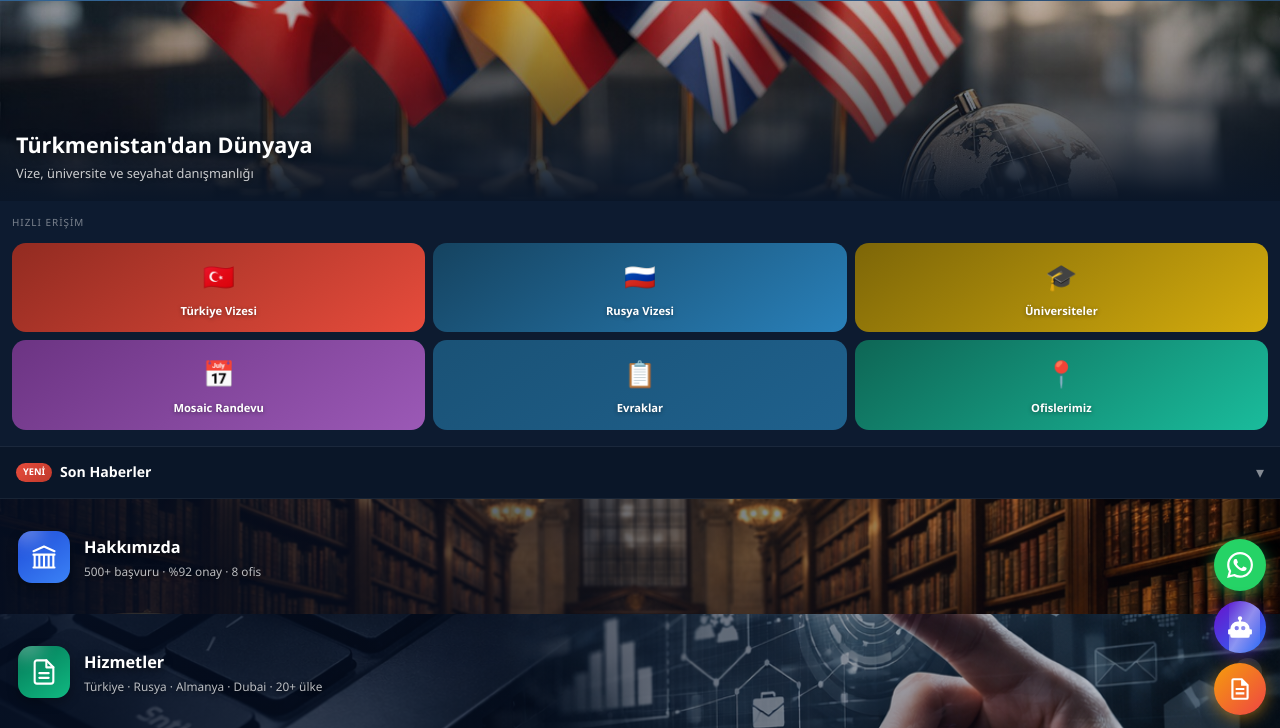
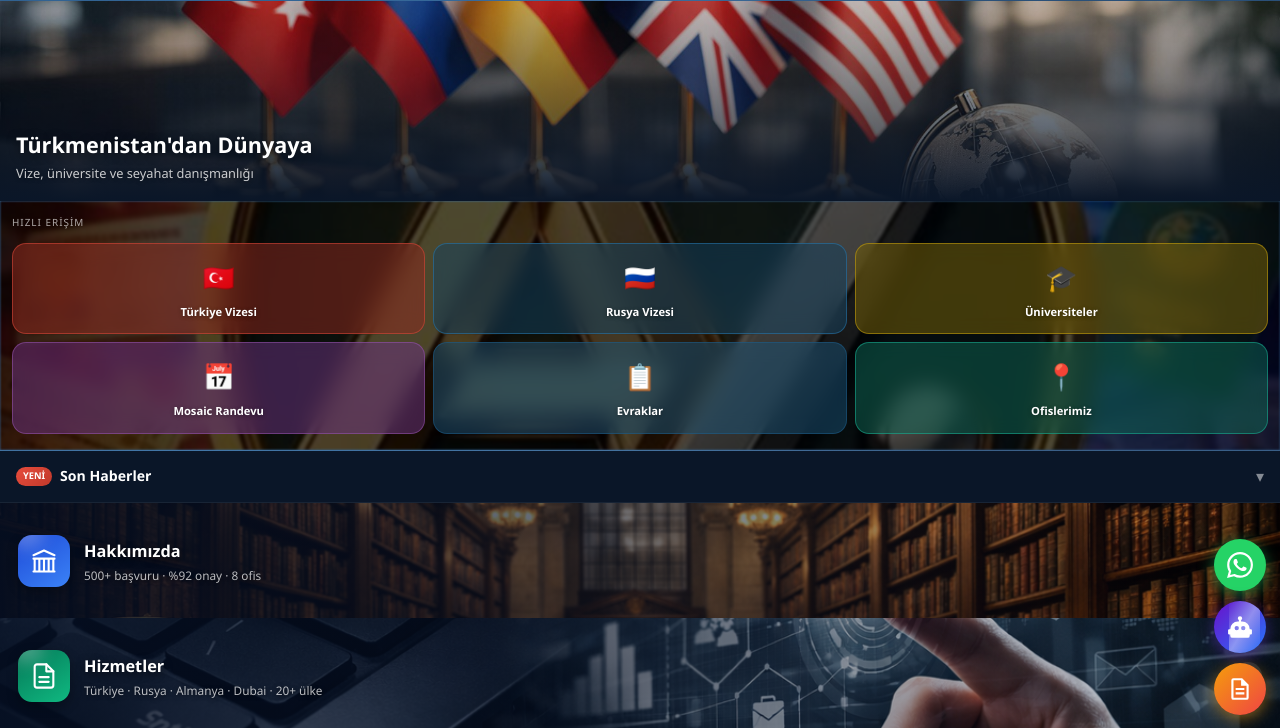
Before and after one commit to shakirovserdar/trustconsulting, a Flask app: page / in a window 1280 px wide. Shown: the part 61-789 px from the top of the page. Run offline with Flask 3, Linux system fonts and the light colour scheme; data that the repository does not hold is empty; some libraries are stand-ins or nearby versions.

Commit message:
hizli erisim AZ logo + cam efekti, mosaic linki duzeltildi, uni kartlari fixlendi

```diff
--- a/templates/index.html
+++ b/templates/index.html
@@ -534,42 +534,45 @@ body.sayfa-index .tc-hero {
 
 
     <!-- HIZLI ERİŞİM KARTLARI -->
-    <div class="tc-hizli-erisim" style="background:#0d1b30;padding:14px 12px 16px;border-bottom:1px solid rgba(255,255,255,0.06);">
-        <div style="color:rgba(255,255,255,0.45);font-size:0.62rem;text-transform:uppercase;letter-spacing:1px;margin-bottom:12px;">
+    <div class="tc-hizli-erisim" style="position:relative;padding:14px 12px 16px;border-bottom:1px solid rgba(255,255,255,0.06);overflow:hidden;">
+        <div style="position:absolute;inset:0;background-image:url('/static/az_logo.jpg');background-size:cover;background-position:center;filter:brightness(0.3) blur(1px);z-index:0;"></div>
+        <div style="position:relative;z-index:1;">
+        <div style="color:rgba(255,255,255,0.65);font-size:0.62rem;text-transform:uppercase;letter-spacing:1px;margin-bottom:12px;">
             {% if dil_kodu == 'tr' %}Hızlı Erişim{% elif dil_kodu == 'ru' %}Быстрый доступ{% else %}Çalt girişler{% endif %}
         </div>
         <div style="display:grid;grid-template-columns:1fr 1fr 1fr;gap:8px;">
 
-            <a href="{{ url_for('universiteler') }}#turkey" class="tc-hizli-kart" style="background:linear-gradient(145deg,#922b21,#e74c3c);">
+            <a href="{{ url_for('hizmetler') }}#turkiye" class="tc-hizli-kart" style="background:rgba(146,43,33,0.5);backdrop-filter:blur(10px);-webkit-backdrop-filter:blur(10px);border:1px solid rgba(231,76,60,0.5);">
                 <span class="tc-hk-ikon">🇹🇷</span>
                 <span class="tc-hk-yazi">{% if dil_kodu == 'tr' %}Türkiye Vizesi{% elif dil_kodu == 'ru' %}Виза Турция{% else %}Türkiýe Wizasy{% endif %}</span>
             </a>
 
-            <a href="{{ url_for('universiteler') }}#russia" class="tc-hizli-kart" style="background:linear-gradient(145deg,#154360,#2980b9);">
+            <a href="{{ url_for('hizmetler') }}#rusya" class="tc-hizli-kart" style="background:rgba(21,67,96,0.5);backdrop-filter:blur(10px);-webkit-backdrop-filter:blur(10px);border:1px solid rgba(41,128,185,0.5);">
                 <span class="tc-hk-ikon">🇷🇺</span>
                 <span class="tc-hk-yazi">{% if dil_kodu == 'tr' %}Rusya Vizesi{% elif dil_kodu == 'ru' %}Виза Россия{% else %}Russiýa Wizasy{% endif %}</span>
             </a>
 
-            <a href="{{ url_for('universiteler') }}" class="tc-hizli-kart" style="background:linear-gradient(145deg,#7d6608,#d4ac0d);">
+            <a href="{{ url_for('universiteler') }}" class="tc-hizli-kart" style="background:rgba(125,102,8,0.5);backdrop-filter:blur(10px);-webkit-backdrop-filter:blur(10px);border:1px solid rgba(212,172,13,0.5);">
                 <span class="tc-hk-ikon">🎓</span>
                 <span class="tc-hk-yazi">{% if dil_kodu == 'tr' %}Üniversiteler{% elif dil_kodu == 'ru' %}Университеты{% else %}Uniwersitetler{% endif %}</span>
             </a>
 
-            <a href="{{ url_for('iletisim') }}#mosaic" class="tc-hizli-kart" style="background:linear-gradient(145deg,#6c3483,#9b59b6);">
+            <a href="{{ url_for('hizmetler') }}#mosaic" class="tc-hizli-kart" style="background:rgba(108,52,131,0.5);backdrop-filter:blur(10px);-webkit-backdrop-filter:blur(10px);border:1px solid rgba(155,89,182,0.5);">
                 <span class="tc-hk-ikon">📅</span>
                 <span class="tc-hk-yazi">{% if dil_kodu == 'tr' %}Mosaic Randevu{% elif dil_kodu == 'ru' %}Запись Mosaic{% else %}Mosaic Randewy{% endif %}</span>
             </a>
 
-            <a href="{{ url_for('hizmetler') }}#evraklar" class="tc-hizli-kart" style="background:linear-gradient(145deg,#1a5276,#1f618d);">
+            <a href="{{ url_for('hizmetler') }}#evraklar" class="tc-hizli-kart" style="background:rgba(26,82,118,0.5);backdrop-filter:blur(10px);-webkit-backdrop-filter:blur(10px);border:1px solid rgba(31,97,141,0.5);">
                 <span class="tc-hk-ikon">📋</span>
                 <span class="tc-hk-yazi">{% if dil_kodu == 'tr' %}Evraklar{% elif dil_kodu == 'ru' %}Документы{% else %}Resminamalar{% endif %}</span>
             </a>
 
-            <a href="{{ url_for('iletisim') }}#ofisler" class="tc-hizli-kart" style="background:linear-gradient(145deg,#0e6655,#1abc9c);">
+            <a href="{{ url_for('iletisim') }}#ofisler" class="tc-hizli-kart" style="background:rgba(14,102,85,0.5);backdrop-filter:blur(10px);-webkit-backdrop-filter:blur(10px);border:1px solid rgba(26,188,156,0.5);">
                 <span class="tc-hk-ikon">📍</span>
                 <span class="tc-hk-yazi">{% if dil_kodu == 'tr' %}Ofislerimiz{% elif dil_kodu == 'ru' %}Наши офисы{% else %}Ofislerimiz{% endif %}</span>
             </a>
 
+        </div>
         </div>
     </div>
 
```
Also changed, not shown: templates/universiteler.html (+54 -0 lines), static/az_logo.jpg (added).
